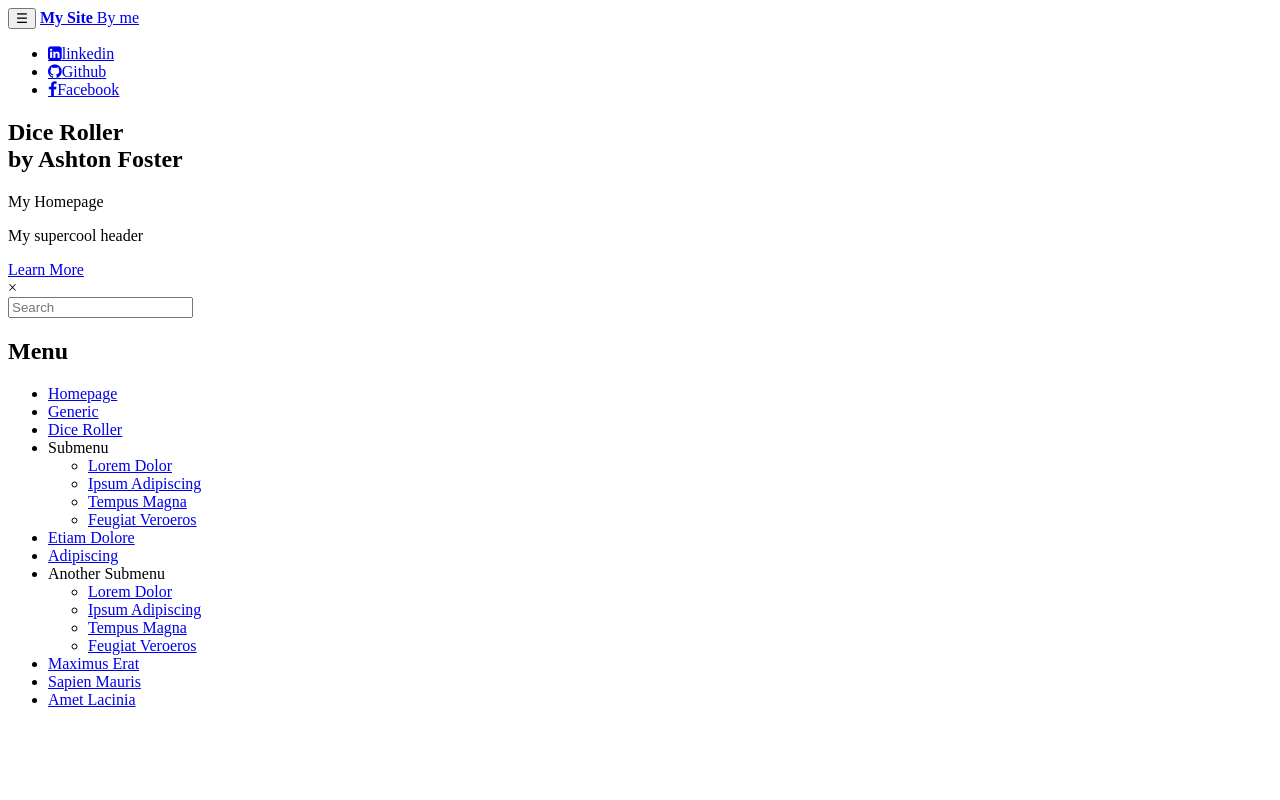
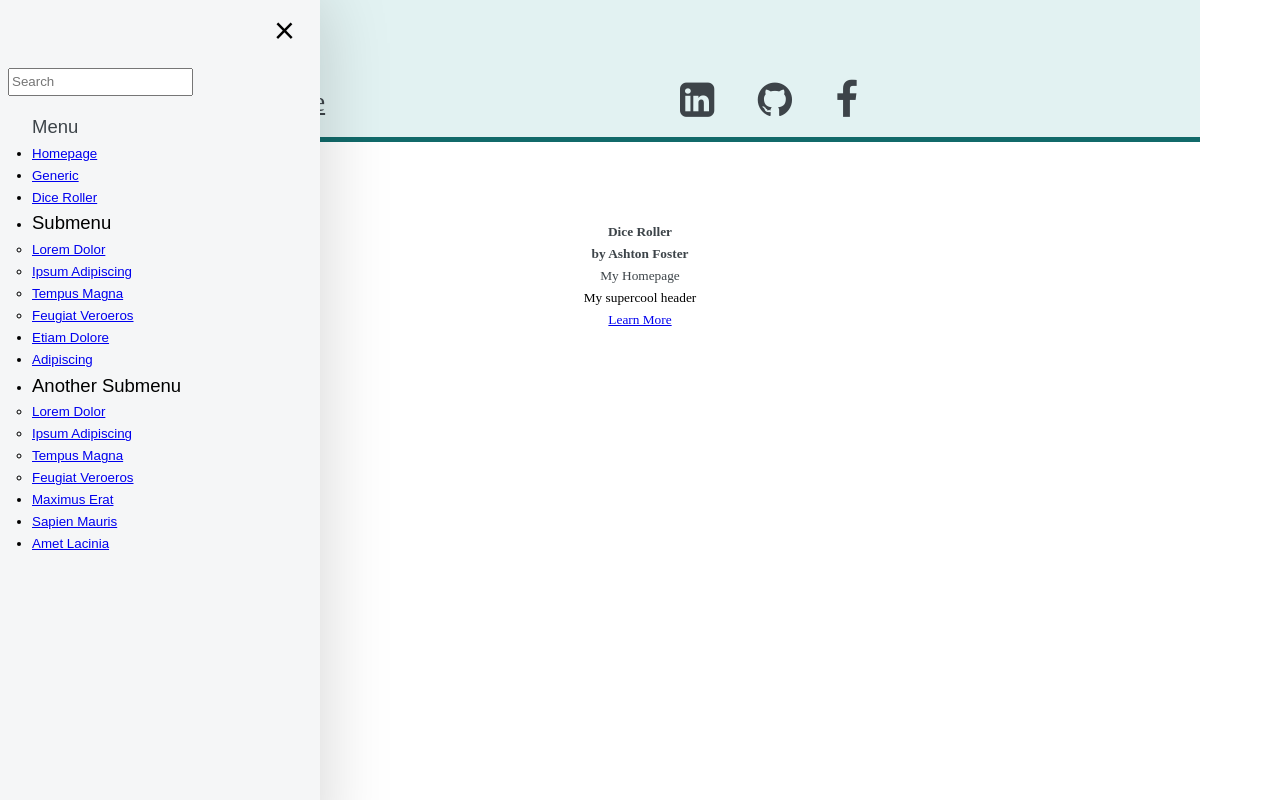
Before and after one commit to riseofthesaber/MyWebsite, a website: page HTML/index.html in a window 1280 px wide. Drawn offline with Linux system fonts and the light colour scheme.

Commit message:
sidebar and header are now both fully functioning components that can be independantly added with only 3 lines of code each

```diff
--- a/CSS/Main.css
+++ b/CSS/Main.css
@@ -58,6 +58,9 @@ body, input, select, textarea {
     body, input, select, textarea {
       font-size: 9pt; } }
 
+
+
+
 /* Banner */
 #banner {
   padding: 6em 0 4em 0 ;
@@ -79,148 +82,3 @@ body, input, select, textarea {
     -ms-flex-shrink: 1;
     flex-shrink: 1;
     width: 50%; }
-
-    /* Icons */
-ul.icons {
-  cursor: default;
-  list-style: none;
-  padding-left: 0; }
-  ul.icons li {
-    display: inline-block;
-    padding: 0 3em 0 0; }
-    ul.icons li:last-child {
-      padding-right: 0; }
-    ul.icons li .fa {
-      color: inherit;
-      text-decoration: none;
-      border-bottom: none;}
-      ul.icons li .fa:before {
-        font-size: 3em; }
-        .icons .label {
-          display: none; }
-
-
-
-/* Sidebar */
-
-#sidebarButton{
-  position: fixed;
-  left: 0;
-  top: 0;
-  font-family: "Lato", sans-serif;
-  position: fixed;
-  font-size: 3em;
-  font-weight:bolder;
-  font-weight:950;
-  margin-left: 0.4em;
-  margin-top: 1em;
-  border: none;
-  cursor: pointer;
-  appearance: none;
-  background-color: white;
-  /* background-color: inherit; */
-}
-
-#sidebar {
-  left: 0;
-  top: 0;
-  box-shadow: 0 0 5em 0 rgba(0, 0, 0, 0.175);
-  height: 100%;
-  position: fixed;
-  z-index: 10000;
-  overflow-x: hidden;
-  transition: width 0.5s;
-  background-color: #f5f6f7;
-  /* font-size: 0.9em; */
-  width: 24em;
-  padding-top: 60px;
-}
-#sidebar #menu{
-  padding: 8px 8px 8px 32px;
-  overflow-x: hidden;
-  width: 15em;
-}
-
-#sidebar #search{
-  padding: 8px 8px 8px 8px;
-}
-
-#sidebar .closebtn{
-  border: none;
-  cursor: pointer;
-  appearance: none;
-  font-family: "Lato", sans-serif;
-  position: absolute;
-  top: 0;
-  right: 25px;
-  font-size: 36px;
-  margin-left: 50px;
-}
-
-
-.sidebar a:hover {
-  color: #f1f1f1;
-}
-
-#sidebar h2 {
-  font-family: "Varela Round", sans-serif;
-  font-weight: normal;
-  /* font-family: Varela Round; */
-  font-size: 1.38889em; }
-
-  #sidebar li {
-    font-family: "Varela Round", sans-serif;
-    font-weight: normal;
-    /* font-family: Varela Round; */
-    /* font-size: 1.38889em;  */
-  }
-
-  #sidebar span{
-    font-size: 1.38889em;
-  }
-
-
-
-  @media screen and (max-width: 1680px) {
-    #sidebar {
-      width: 24em; }
- }
-  @media screen and (max-width: 1280px) {
-    #sidebar {
-      box-shadow: 0 0 5em 0 rgba(0, 0, 0, 0.175);
-      height: 100%;
-      left: 0;
-      position: fixed;
-      top: 0;
-      z-index: 10000; }
-     }
-
-
-
-
-
-
-
-#header {
-  display: -moz-flex;
-  display: -webkit-flex;
-  display: -ms-flex;
-  display: flex;
-  background-color: #a2d4d450;
-  border-bottom: solid 5px #116a6a;
-  padding: 6em 0 1em 0;
-  position: relative; }
-  #header > * {
-    -moz-flex: 1;
-    -webkit-flex: 1;
-    -ms-flex: 1;
-    flex: 1;
-    margin-bottom: 0; }
-  #header .logo {
-    padding-left: 80px;
-    border-bottom: 0;
-    color: inherit;
-    /* font-family: "Roboto Slab", serif; */
-    font-size: 2em; }
-  #header .icon {
-    text-align: right; }
--- a/Components/Header/header.css
+++ b/Components/Header/header.css
@@ -0,0 +1,46 @@
+header{
+    color: #3d4449;
+  }
+
+#header {
+    display: -moz-flex;
+    display: -webkit-flex;
+    display: -ms-flex;
+    display: flex;
+    background-color: #a2d4d450;
+    border-bottom: solid 5px #116a6a;
+    padding: 6em 0 1em 0;
+    position: relative; }
+    #header > * {
+      -moz-flex: 1;
+      -webkit-flex: 1;
+      -ms-flex: 1;
+      flex: 1;
+      margin-bottom: 0; }
+    #header .logo {
+      padding-left: 80px;
+      border-bottom: 0;
+      color: inherit;
+      /* font-family: "Roboto Slab", serif; */
+      font-size: 2em; }
+    #header .icon {
+      text-align: right; }
+
+    /* Icons */
+    ul.icons {
+        cursor: default;
+        list-style: none;
+        padding-left: 0; }
+        ul.icons li {
+          display: inline-block;
+          padding: 0 3em 0 0; }
+          ul.icons li:last-child {
+            padding-right: 0; }
+          ul.icons li .fa {
+            color: inherit;
+            text-decoration: none;
+            border-bottom: none;}
+            ul.icons li .fa:before {
+              font-size: 3em; }
+              .icons .label {
+                display: none; }
--- a/Components/Header/header.html
+++ b/Components/Header/header.html
@@ -1,7 +1,12 @@
-
 <!--  Header  -->
 <header id="header">
-    <button id = "sidebarButton" type="button" onclick="toggleSidebar()">☰</button>
+
+    <div class="container" id = "sidebarButton" onclick="toggleSidebar()">
+        <div class="bar1"></div>
+          <div class="bar2"></div>
+          <div class="bar3"></div>
+    </div>
+
     <a href="index.html" class="logo"><strong>My Site</strong> By me</a>
     <strong>
         <ul class="icons">
--- a/Components/Sidebar/sidebar.css
+++ b/Components/Sidebar/sidebar.css
@@ -1,22 +1,29 @@
-/* Sidebar */
 
-#sidebarButton{
+/* Sidebar button */
+.container {
+    display: inline-block;
+    cursor: pointer;
     position: fixed;
     left: 0;
     top: 0;
-    font-family: "Lato", sans-serif;
-    position: fixed;
-    font-size: 3em;
-    font-weight:bolder;
-    font-weight:950;
-    margin-left: 0.4em;
-    margin-top: 1em;
+    margin-left: 1.5em;
+    margin-top: 6em;
     border: none;
     cursor: pointer;
     appearance: none;
-    background-color: white;
-    /* background-color: inherit; */
   }
+
+  .bar1,
+  .bar2,
+  .bar3 {
+    width: 35px;
+    height: 5px;
+    background-color: #333;
+    margin: 6px 0;
+    transition: 0.4s;
+  }
+
+/* Sidebar */
 
 #sidebar {
     left: 0;
--- a/Components/Sidebar/sidebar.html
+++ b/Components/Sidebar/sidebar.html
@@ -1,6 +1,6 @@
 <!--  Sidebar  -->
-<script src="../components/Sidebar/sidebar.js"></script>
-<link rel="stylesheet" type="text/css" href="sidebar.css" />
+<!-- <script src="../components/Sidebar/sidebar.js"></script>
+<link rel="stylesheet" type="text/css" href="sidebar.css" /> -->
 <div id="sidebar">
     <a class="closebtn" onclick="closeSidebar()">×</a>
     <!-- Search -->
--- a/HTML/index.html
+++ b/HTML/index.html
@@ -3,7 +3,7 @@
 <html>
 
     <head>
-        <!--<link rel="stylesheet" type="text/css" href="../CSS/Main.css" /> -->
+        <link rel="stylesheet" type="text/css" href="../CSS/Main.css" />
         <link rel="stylesheet" href="https://cdnjs.cloudflare.com/ajax/libs/font-awesome/4.7.0/css/font-awesome.min.css">
         <script src="../JS/Main.js"></script>
     </head>
@@ -13,22 +13,16 @@
             <!--  Wrapper  -->
                 <div id="wrapper">
 
+
+
                     <!--  Main  -->
                     <div id="main">
                         <div class="inner">
 
                             <!--  Header  -->
-                                <header id="header">
-                                    <button id = "sidebarButton" type="button" onclick="toggleSidebar()">☰</button>
-                                    <a href="index.html" class="logo"><strong>My Site</strong> By me</a>
-                                    <strong>
-                                        <ul class="icons">
-                                            <li><a href="https://www.linkedin.com/in/ashton-foster/" target="_blank" rel="noopener noreferrer" class="fa fa-linkedin-square"><span class="label">linkedin</span></a></li>
-                                            <li><a href="https://github.com/riseofthesaber" target="_blank" rel="noopener noreferrer" class="fa fa-github"><span class="label">Github</span></a></li>
-                                            <li><a href="https://www.facebook.com/people/Ashton-Foster/pfbid0HSBVUEEmML3GxPnPLuqx4knFH5t9C6KfMujRHEE9HbnY4GeGgZXt2VJ5vPWMy4bil/" target="_blank" rel="noopener noreferrer" class="fa fa-facebook-f"><span class="label">Facebook</span></a></li>
-                                        </ul>
-                                    </strong>
-                                </header>
+                            <!-- <script src="../components/Header/header.js"></script> -->
+                            <link rel="stylesheet" type="text/css" href="../components/Header/header.css" />
+                            <div w3-include-html="../components/Header/header.html"></div>
 
 
                                 <!-- Banner -->
@@ -53,6 +47,8 @@
 
 
                     <!--  Sidebar  -->
+                    <script src="../components/Sidebar/sidebar.js"></script>
+                    <link rel="stylesheet" type="text/css" href="../components/Sidebar/sidebar.css" />
                     <div w3-include-html="../components/Sidebar/sidebar.html"></div>
 
 
```
Also changed, not shown: HTML/DiceRoller.html (+10 -13 lines), HTML/generic.html (+6 -11 lines).
